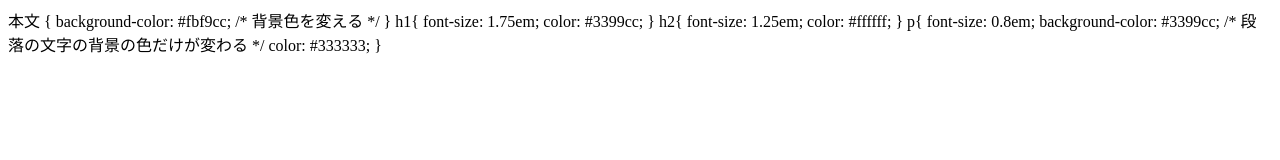
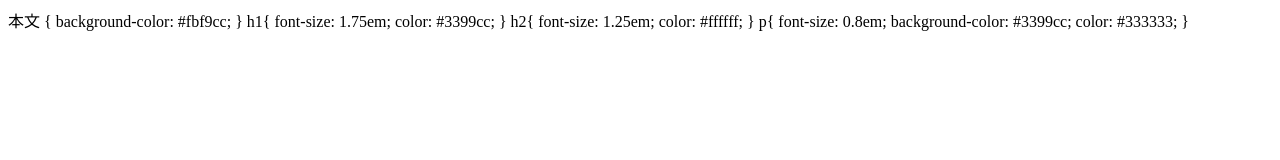
Before and after one commit to yukito1027/2016web1-4, a plain HTML site: page index.html in a window 1280 px wide. Drawn offline with Linux system fonts and the light colour scheme.

Commit message:
Update index.html

```diff
--- a/index.html
+++ b/index.html
@@ -5,7 +5,7 @@
 <body>
 本文
 {
-    background-color: #fbf9cc; /* 背景色を変える */
+    background-color: #fbf9cc;
 }
 h1{
     font-size: 1.75em;
@@ -17,7 +17,7 @@ h2{
 }
 p{
     font-size: 0.8em;
-    background-color: #3399cc; /* 段落の文字の背景の色だけが変わる */
+    background-color: #3399cc;
     color: #333333;
 }
 
```
